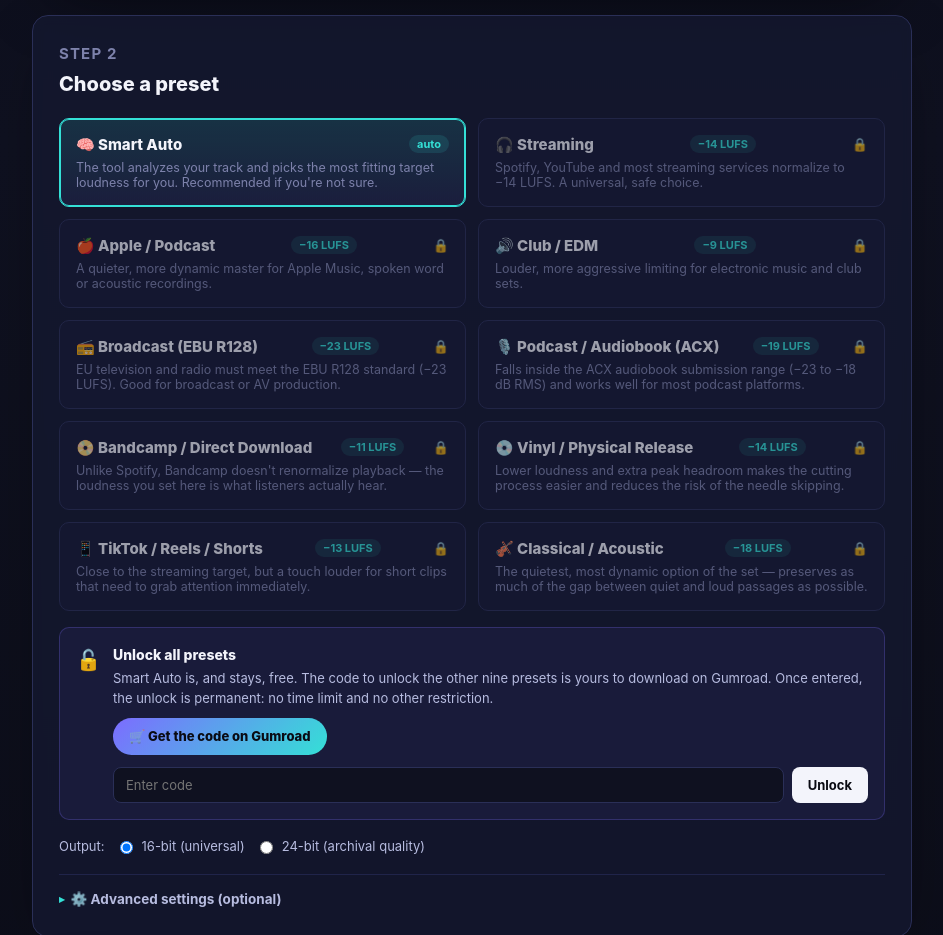
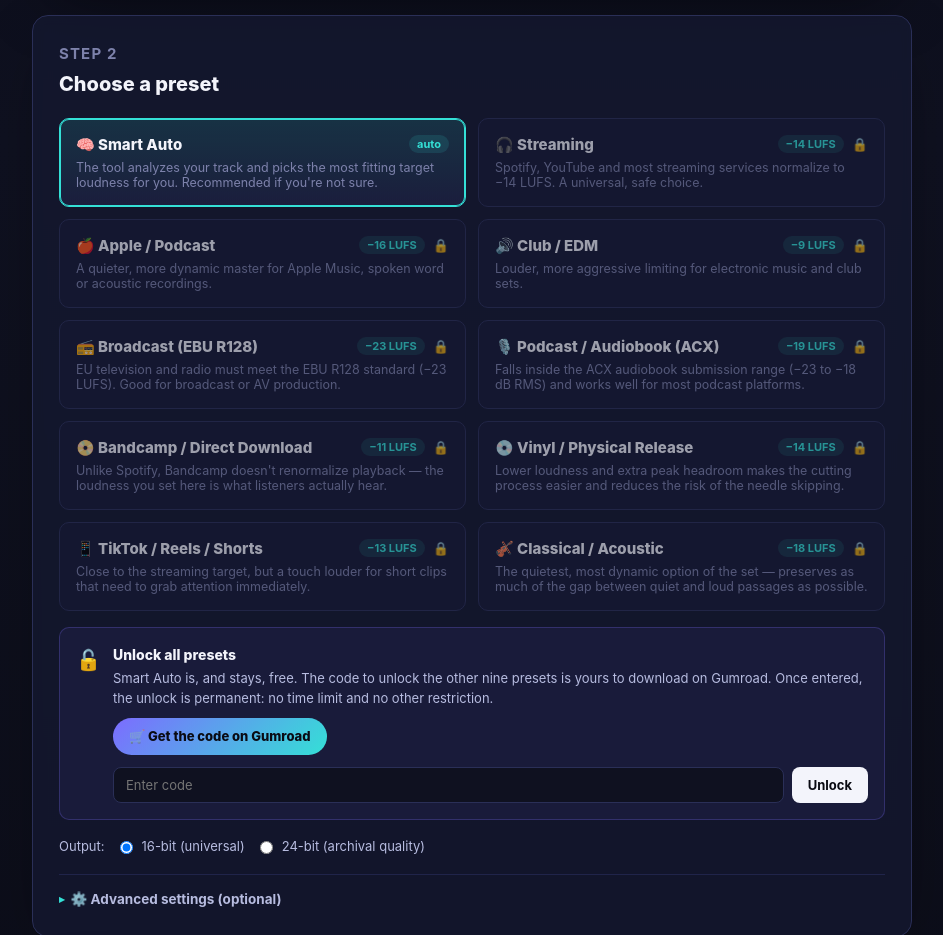
Before and after one commit to synthreviews/dzmaster, a plain HTML site: page dzmaster.html in a window 1280 px wide. Shown: the part 1040-1975 px from the top of the page, without its empty margins (168-1111 px from the left). Drawn offline with Linux system fonts and the light colour scheme.

Commit message:
Add files via upload

```diff
--- a/dzmaster.html
+++ b/dzmaster.html
@@ -169,12 +169,16 @@
   }
   .preset:hover{border-color:var(--accent-1);}
   .preset.selected{border-color:var(--accent-2); background:linear-gradient(180deg,rgba(52,224,214,.14),rgba(124,108,255,.08)); box-shadow:0 0 0 1px var(--accent-2) inset;}
-  .preset .ptitle{font-weight:800;font-size:15px;display:flex;align-items:center;gap:8px;justify-content:space-between;}
-  .preset .ptarget{font-size:11px;color:var(--accent-2);font-weight:700;background:rgba(52,224,214,.12);padding:2px 8px;border-radius:999px;}
+  .preset .ptitle{font-weight:800;font-size:15px;display:flex;align-items:center;gap:8px;justify-content:space-between;flex-wrap:wrap;row-gap:4px;}
+  .preset .ptitle>span:first-child{flex:1 1 auto;min-width:0;}
+  .preset .ptarget{font-size:11px;color:var(--accent-2);font-weight:700;background:rgba(52,224,214,.12);padding:2px 8px;border-radius:999px;white-space:nowrap;flex:none;}
   .preset .pdesc{color:var(--text-2);font-size:12.5px;margin-top:6px;}
   .preset.locked{opacity:.62; cursor:pointer;}
   .preset.locked:hover{opacity:.85;}
   .preset .plock{font-size:13px;flex:none;}
+  @media (max-width:560px){
+    .preset .ptitle{font-size:14px;}
+  }
   .preset:not(.locked) .plock{display:none;}
   .preset.locked.selected{border-color:var(--line); background:var(--bg-2); box-shadow:none;}
 
```
